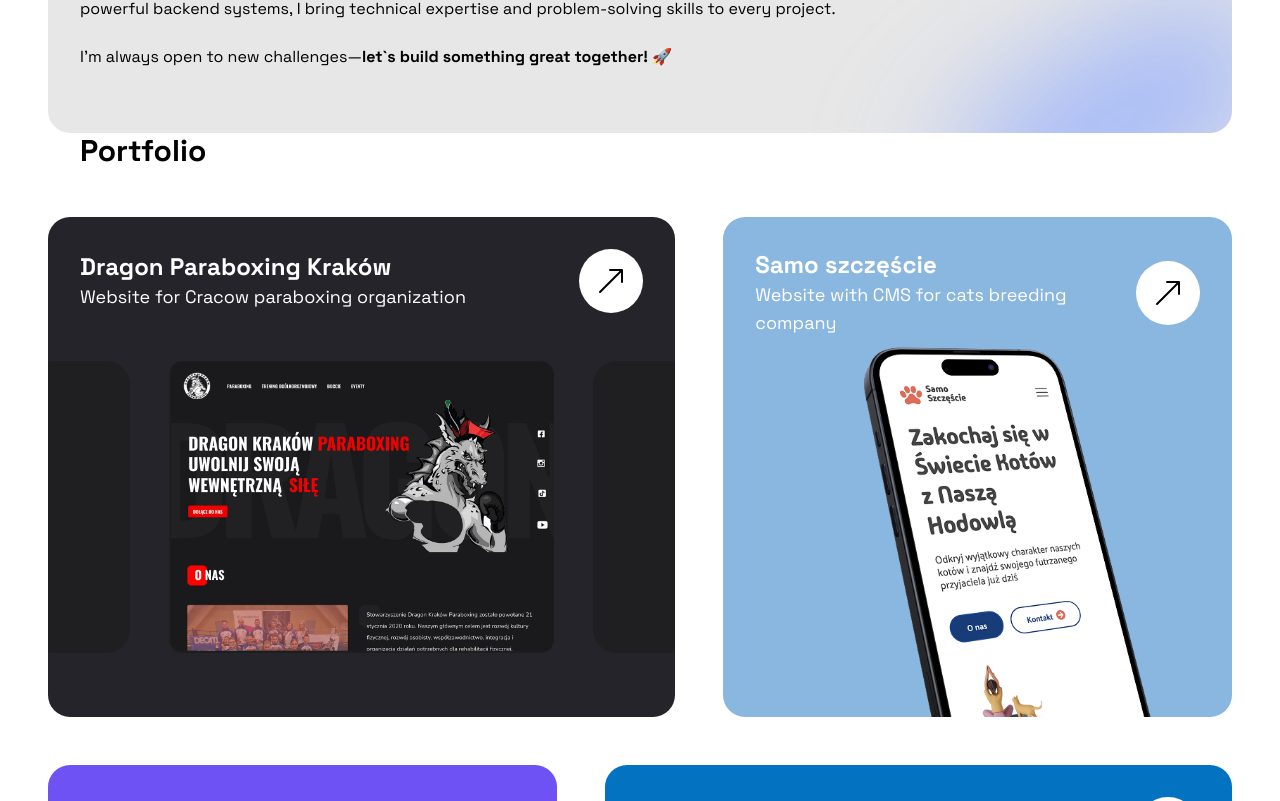
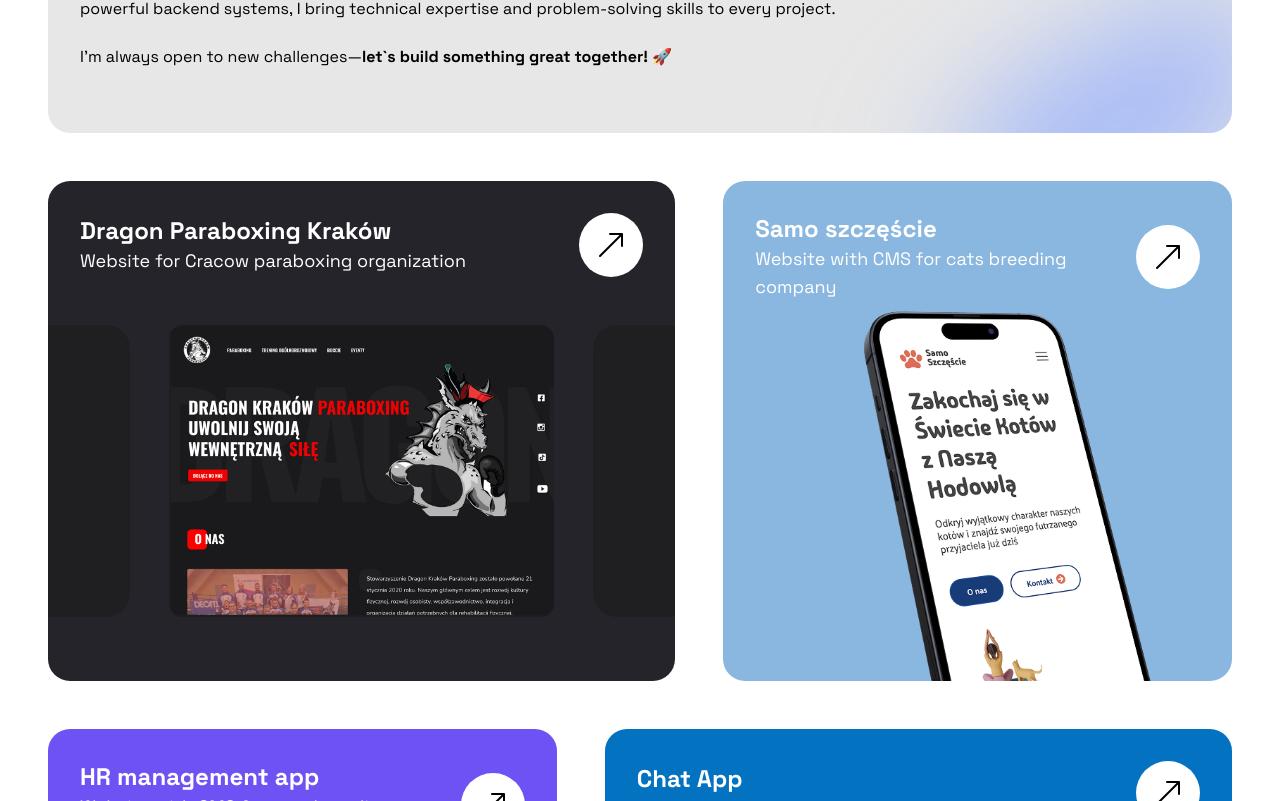
Before and after one commit to Ontonieja/portfolio, a Next.js app: page / in a window 1280 px wide. Shown: the part 919-1720 px from the top of the page. Built offline with nearby package versions, Linux system fonts and the light colour scheme.

Commit message:
update section heading to accept children

```diff
--- a/src/components/About/AboutPanel.tsx
+++ b/src/components/About/AboutPanel.tsx
@@ -9,7 +9,7 @@
       <BlurredShape className="-bottom-14 -right-14 w-[220px] h-[140px] md:h[200px]  md:w-[240px] lg:w-[300px] xl:w-[340px]   bg-[#86a4ffc4] -rotate-[30deg]" />
       <div className="flex flex-col md:flex-row xl:space-x-4 space-y-6 items-start z-20">
         <div className="w-full md:w-3/4 2xl:w-[70%]">
-          <SectionHeading title="About me" />
+          <SectionHeading>About me</SectionHeading>
           <AboutText />
         </div>
         <div className="md:w-1/4 h-full flex items-center  max-md:mx-auto justify-center z-20">
--- a/src/components/ui/SectionHeading.tsx
+++ b/src/components/ui/SectionHeading.tsx
@@ -1,11 +1,20 @@
 import { cn } from "@/lib/utils";
 
+interface SectionHeadingProps {
+  children: React.ReactNode;
+  className?: string;
+  size?: "default" | "large";
+}
+
 export default function SectionHeading({
-  title,
+  children,
   className,
-}: {
-  title: string;
-  className?: string;
-}) {
-  return <h2 className={cn("text-3xl font-bold ", className)}>{title}</h2>;
+  size = "default",
+}: SectionHeadingProps) {
+  const sizeClass = size === "default" ? "text-3xl" : "text-4xl lg:text-5xl";
+  return (
+    <h2 className={cn("text-3xl font-bold", className, sizeClass)}>
+      {children}
+    </h2>
+  );
 }
```
